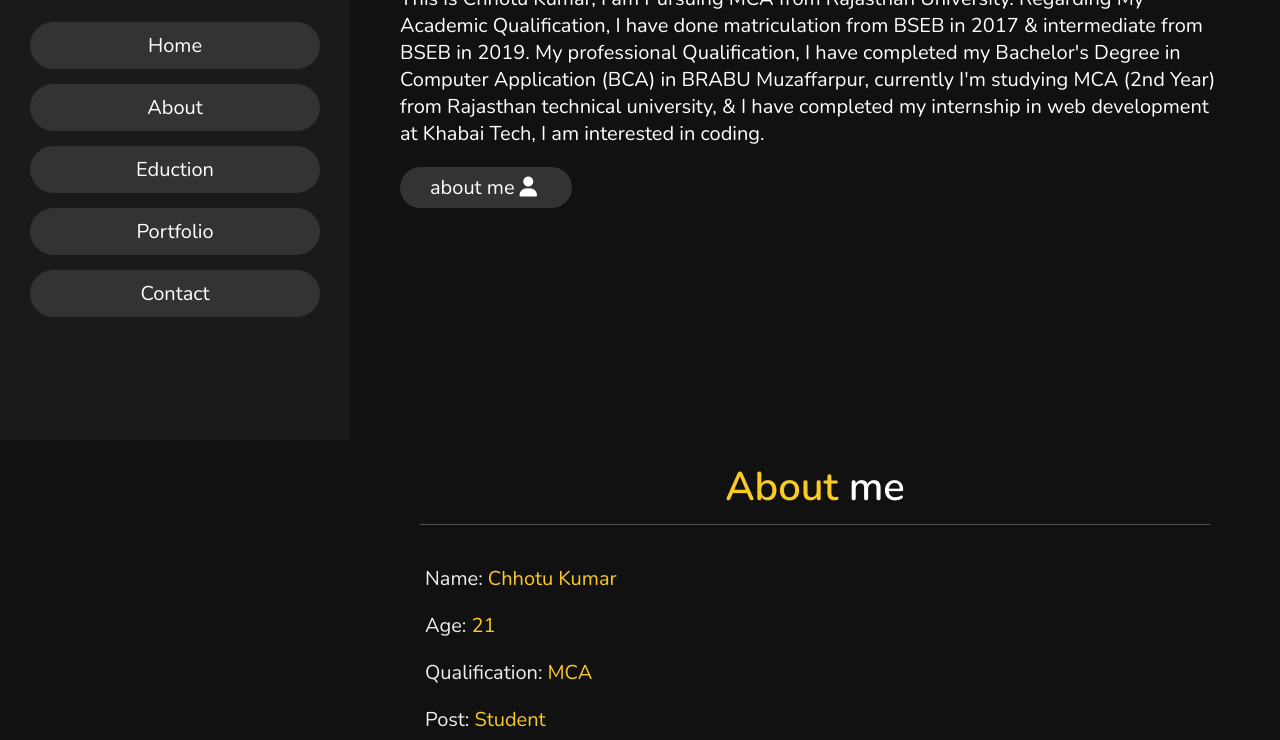
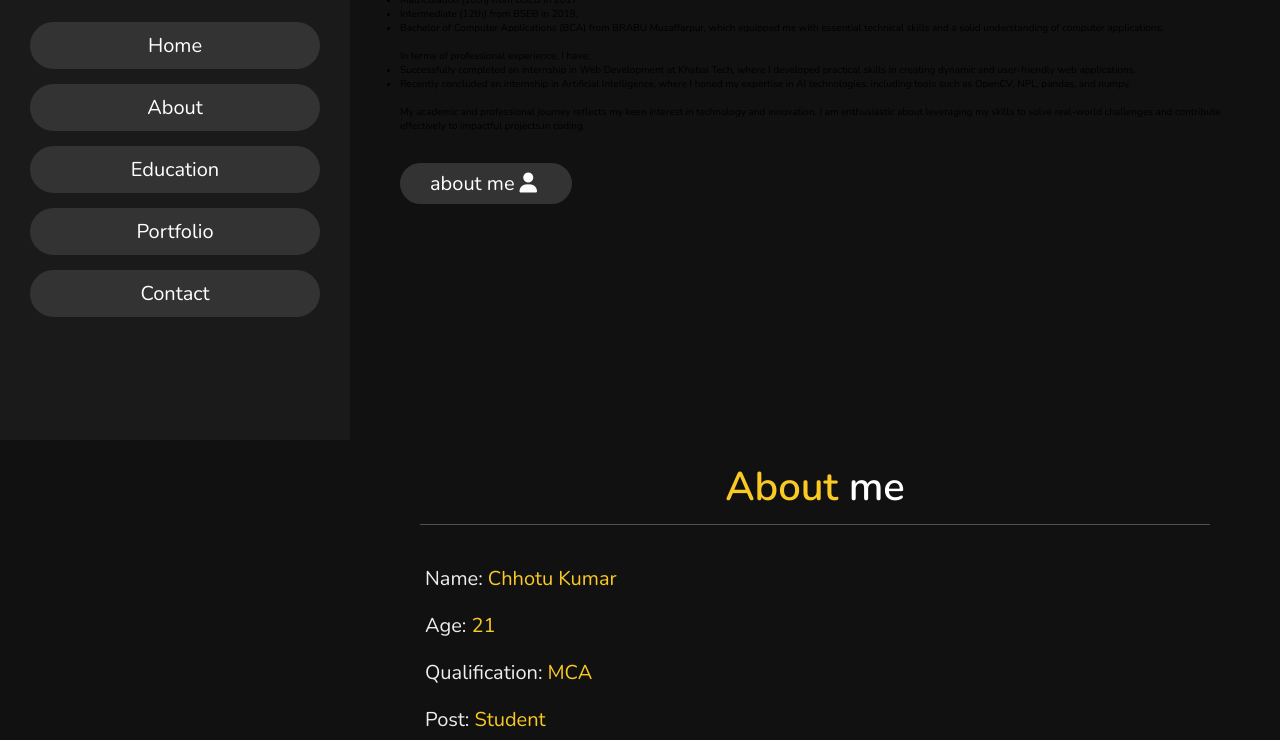
Before and after one commit to chhotu-code/Portfolio, a plain HTML site: page index.html in a window 1280 px wide. Shown: the part 360-1100 px from the top of the page. Drawn offline with nearby package versions, Linux system fonts and the light colour scheme.

Commit message:
Update index.html (bio-data)
change in the biodata

```diff
--- a/index.html
+++ b/index.html
@@ -19,7 +19,7 @@
         <ul>
             <li><a href="#home">Home</a></li>
             <li><a href="#about">About</a></li>
-            <li><a href="#education">Eduction</a></li>
+            <li><a href="#education">Education</a></li>
             <li><a href="#portfolio">Portfolio</a></li>
             <li><a href="#contact">Contact</a></li>
         </ul>
@@ -33,12 +33,21 @@
 <section class="home" id="home">
     <h3>HI THERE !</h3>
     <h1 class="H1name">I'M <span id="changeName">Chhotu Shaw</span></h1>
-    <p>This is Chhotu Kumar, I am Pursuing MCA from Rajasthan University.
-        Regarding My Academic Qualification,
-        I have done matriculation from BSEB in 2017 & intermediate from BSEB in 2019.
-         My professional Qualification, I have completed my Bachelor's Degree in Computer Application (BCA)
-         in BRABU Muzaffarpur, currently I'm studying MCA (2nd Year) from Rajasthan technical university,
-          & I have completed my internship in web development at Khabai Tech, I am interested in coding.
+    <pMy name is Chhotu Kumar, and I am currently pursuing a Master of Computer Applications (MCA) (2nd year) from Rajasthan Technical University, Kota.<br>
+
+        I have a strong academic foundation, having completed:<br>
+            <ul>
+                <li>Matriculation (10th) from BSEB in 2017.</li>
+                <li>Intermediate (12th) from BSEB in 2019.</li>
+                <li>Bachelor of Computer Applications (BCA) from BRABU Muzaffarpur, which equipped me with essential technical skills and a solid understanding of computer applications.</li>
+            </ul><br>
+
+    In terms of professional experience, I have:<br>
+    <ul>
+        <li>Successfully completed an internship in Web Development at Khabai Tech, where I developed practical skills in creating dynamic and user-friendly web applications.</li>
+        <li>Recently concluded an internship in Artificial Intelligence, where I honed my expertise in AI technologies, including tools such as OpenCV, NPL, pandas, and numpy.</li>
+    </ul><br>
+        My academic and professional journey reflects my keen interest in technology and innovation. I am enthusiastic about leveraging my skills to solve real-world challenges and contribute effectively to impactful projects.in coding.
     </p>
     <a href="#about"><button class="btn">about me<i class="fas fa-user"></i></button></a>
 </section>
```
